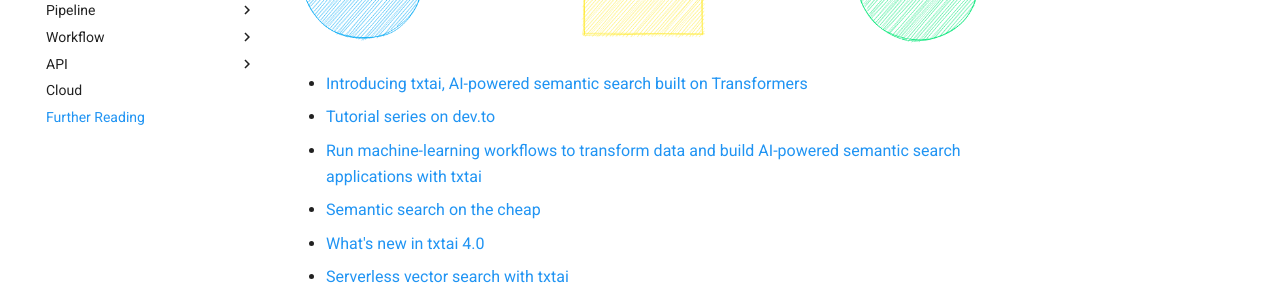
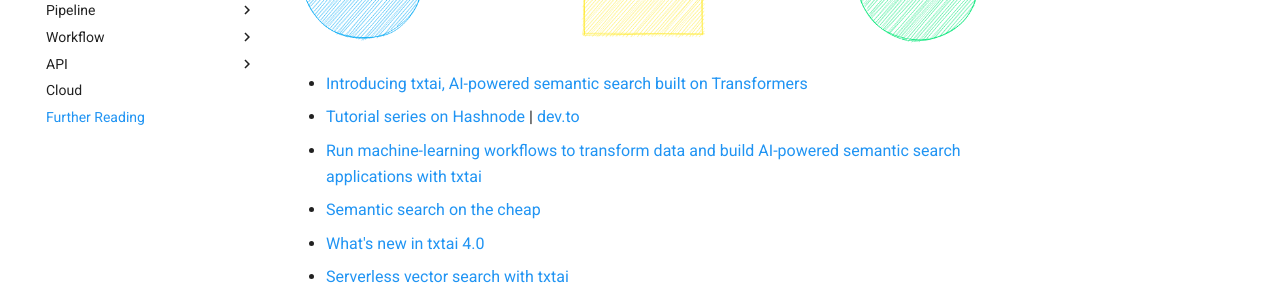
Before and after one commit to neuml/txtai, an MkDocs documentation site: the page built from docs/further.md, in a window 1280 px wide. Shown: the part 263-563 px from the top of the page. Built offline with MkDocs 1.6.1 and Material for MkDocs 9.7.7, drawn with Linux system fonts in a browser that asks for light colours; comment, search, counter and statistics services are not loaded.

Commit message:
Add Hashnode tutorial series to further reading

```diff
--- a/docs/further.md
+++ b/docs/further.md
@@ -3,7 +3,7 @@
 ![further](images/further.png)
 
 - [Introducing txtai, AI-powered semantic search built on Transformers](https://towardsdatascience.com/introducing-txtai-an-ai-powered-search-engine-built-on-transformers-37674be252ec)
-- [Tutorial series on dev.to](https://dev.to/neuml/tutorial-series-on-txtai-ibg)
+- [Tutorial series on Hashnode](https://neuml.hashnode.dev/series/txtai-tutorial) | [dev.to](https://dev.to/neuml/tutorial-series-on-txtai-ibg)
 - [Run machine-learning workflows to transform data and build AI-powered semantic search applications with txtai](https://towardsdatascience.com/run-machine-learning-workflows-to-transform-data-and-build-ai-powered-text-indices-with-txtai-43d769b566a7)
 - [Semantic search on the cheap](https://towardsdatascience.com/semantic-search-on-the-cheap-55940c0fcdab)
 - [What's new in txtai 4.0](https://towardsdatascience.com/whats-new-in-txtai-4-0-bbc3a65c3d1c)
```
Also changed, not shown: README.md (+1 -1 lines).
